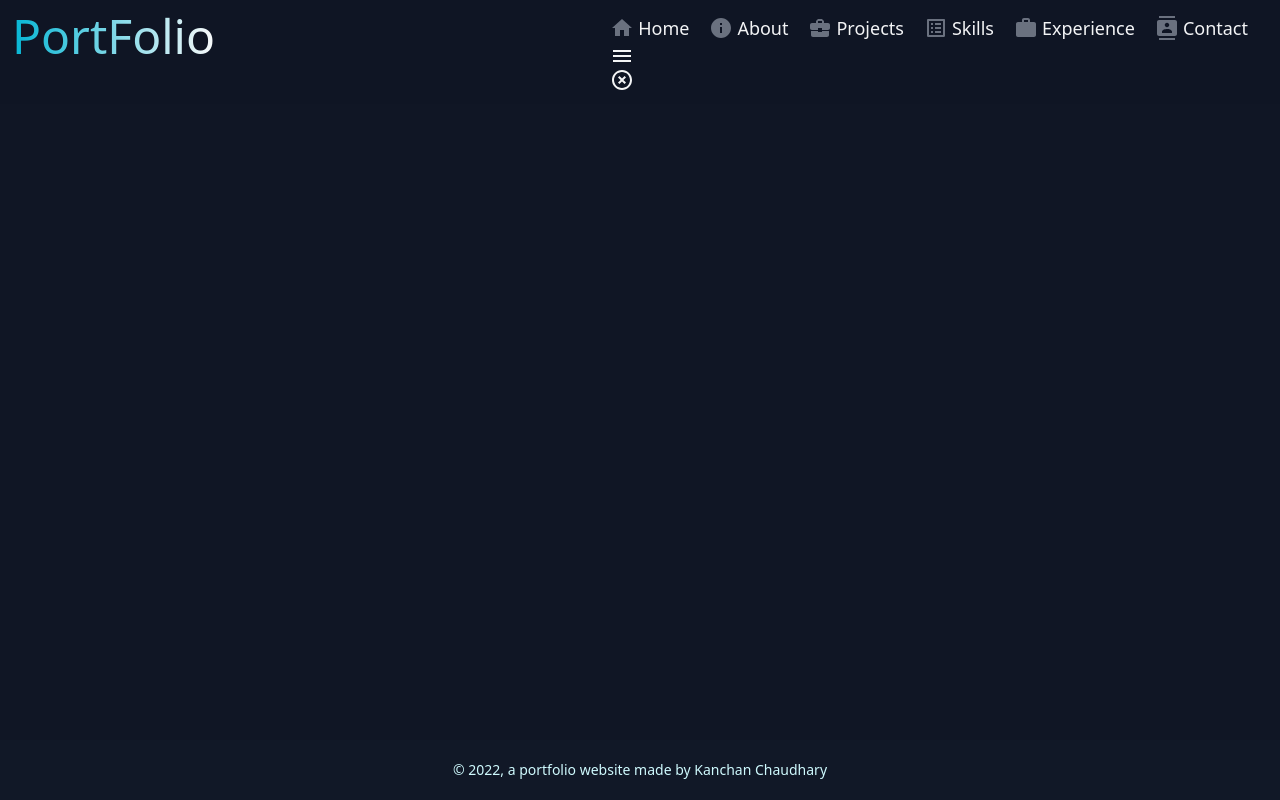
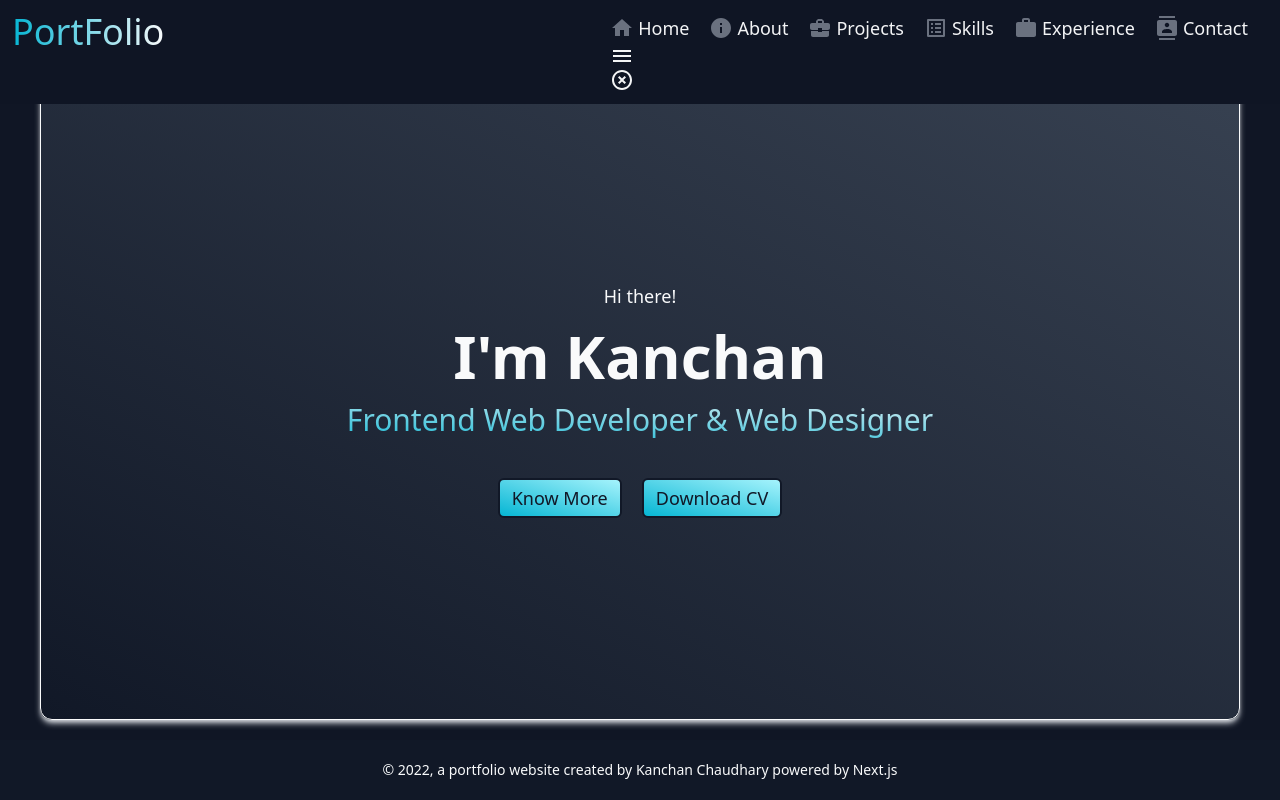
Before and after one commit to kanchan7c/online-resume, a Next.js app: page / in a window 1280 px wide. Shown: the top 800 px of the page. Built offline with nearby package versions, Linux system fonts and the light colour scheme.

Commit message:
homepage completed

```diff
--- /dev/null
+++ b/components/button.js
@@ -0,0 +1,15 @@
+import React from 'react';
+
+const Button = ({ children, url, target }) => {
+  return (
+    <a
+      href={url ? url : ''}
+      target={target ? target : ''}
+      className='bg-gradient-to-tr from-cyan-500 to-cyan-200 md:font-normal text-sm md:text-lg text-gray-900 rounded-md px-3 py-1 flex align-middle hover:scale-95 transition-transform border-2 border-gray-900'
+    >
+      {children}
+    </a>
+  );
+};
+
+export default Button;
--- a/components/footer.js
+++ b/components/footer.js
@@ -2,8 +2,9 @@ import React from 'react';
 
 const Footer = () => {
   return (
-    <div className='bg-gray-900 text-cyan-100  text-center p-5 fixed bottom-0 right-0 left-0 text-sm'>
-      &copy; 2022, a portfolio website made by Kanchan Chaudhary
+    <div className='bg-gray-900 text-gray-50  text-center p-5 fixed bottom-0 right-0 left-0 text-sm font-thin'>
+      &copy; 2022, a portfolio website created by Kanchan Chaudhary powered by
+      <span className='font-extralight'> Next.js</span>
     </div>
   );
 };
--- a/components/logo.js
+++ b/components/logo.js
@@ -3,7 +3,7 @@ import Link from 'next/link';
 
 const Logo = () => {
   return (
-    <div className='lg:text-5xl text-2xl bg-gradient-to-r from-cyan-500 to-gray-50 text-transparent bg-clip-text'>
+    <div className='lg:text-4xl text-2xl bg-gradient-to-r from-cyan-500 to-gray-50 text-transparent bg-clip-text'>
       <Link href='/'>PortFolio</Link>
     </div>
   );
--- a/components/navbar.js
+++ b/components/navbar.js
@@ -33,7 +33,7 @@ const Navbar = () => {
       <ul className='hidden md:block'>
         {navLinks.map((item) => (
           <Link href={item?.link} key={item?.name} className='flex'>
-            <a className='mr-2 lg:mr-5  hover:text-teal-200 font-light lg:text-lg'>
+            <a className='mr-2 lg:mr-5  hover:text-teal-200 font-light lg:text-lg transition-colors'>
               <span className='mr-1 text-xs align-middle text-gray-500'>
                 {item?.icon}
               </span>
@@ -58,7 +58,7 @@ const Navbar = () => {
         >
           {navLinks.map((item) => (
             <Link href={item?.link} key={item?.name}>
-              <a className='mb-4 md:mr-5  hover:text-teal-200 font-light md:text-lg'>
+              <a className='mb-4 md:mr-5  hover:text-teal-200  transition-colors font-light md:text-lg'>
                 {item?.icon}
               </a>
             </Link>
--- a/pages/about.js
+++ b/pages/about.js
@@ -14,7 +14,7 @@ const About = () => {
           <link rel='shortcut icon' href='about.png' type='image/x-icon' />
           <meta property='og:title' content='Portfolio | About' key='title' />
         </Head>
-        About
+        <div className='md:min-h-[80vh] p-20 rounded-xl shadow-md shadow-gray-300  border border-gray-50 bg-gradient-to-tr from-gray-900 to-gray-700'></div>
       </Wrapper>
       <Footer />
     </>
--- a/pages/contact.js
+++ b/pages/contact.js
@@ -14,7 +14,7 @@ const Contact = () => {
           <link rel='shortcut icon' href='contact.png' type='image/x-icon' />
           <meta property='og:title' content='Portfolio | Contact' key='title' />
         </Head>
-        contact
+        <div className='md:min-h-[80vh] p-20 rounded-xl shadow-md shadow-gray-300  border border-gray-50 bg-gradient-to-tr from-gray-900 to-gray-700'></div>
       </Wrapper>
       <Footer />
     </>
--- a/pages/experience.js
+++ b/pages/experience.js
@@ -18,7 +18,7 @@ const Experience = () => {
           />
           <link rel='shortcut icon' href='work.png' type='image/x-icon' />
         </Head>
-        experience
+        <div className='md:min-h-[80vh] p-20 rounded-xl shadow-md shadow-gray-300  border border-gray-50 bg-gradient-to-tr from-gray-900 to-gray-700'></div>
       </Wrapper>
       <Footer />
     </>
--- a/pages/home.js
+++ b/pages/home.js
@@ -3,6 +3,8 @@ import Head from 'next/head';
 import Wrapper from '../components/wrapper';
 import Header from '../components/header';
 import Footer from '../components/footer';
+import Link from 'next/link';
+import Button from '../components/button';
 
 const HomePage = () => {
   return (
@@ -14,7 +16,28 @@ const HomePage = () => {
       </Head>
       <Header />
       <Wrapper>
-        <p>This is homepage</p>
+        <div className='flex justify-center align-middle flex-col text-center md:min-h-[80vh] p-20 rounded-xl shadow-md shadow-gray-300  border border-gray-50 bg-gradient-to-tr from-gray-900 to-gray-700'>
+          <div className='font-thin text-xs md:text-lg mb-4'>Hi there!</div>
+          <div className='font-semibold text-4xl md:text-6xl mb-4'>
+            I&apos;m Kanchan
+          </div>
+          <div className='bg-gradient-to-tr from-cyan-500 to-gray-100 text-transparent bg-clip-text text-2xl md:text-3xl font-extralight'>
+            Frontend Web Developer &amp; Web Designer
+          </div>
+          <div className='mt-10 flex align-middle justify-center gap-5 w-[100%]'>
+            <Link href='/about'>
+              <Button url='/about'>Know More</Button>
+            </Link>
+            <Button
+              url='https://docs.google.com/document/d/15R40sSthTAR8UI2xBTL0qUDfRelQbmdZf7SmmsvgIfI/edit'
+              target='_blank'
+              rel='noreferrer'
+              download
+            >
+              Download CV
+            </Button>
+          </div>
+        </div>
       </Wrapper>
       <Footer />
     </>
--- a/pages/projects.js
+++ b/pages/projects.js
@@ -18,7 +18,7 @@ const Projects = () => {
             key='title'
           />
         </Head>
-        projects
+        <div className='md:min-h-[80vh] p-20 rounded-xl shadow-md shadow-gray-300  border border-gray-50 bg-gradient-to-tr from-gray-900 to-gray-700'></div>
       </Wrapper>
       <Footer />
     </>
--- a/pages/skills.js
+++ b/pages/skills.js
@@ -14,7 +14,7 @@ const Skills = () => {
           <link rel='shortcut icon' href='skills.png' type='image/x-icon' />
           <meta property='og:title' content='Portfolio | Skills' key='title' />
         </Head>
-        skills
+        <div className='md:min-h-[80vh] p-20 rounded-xl shadow-md shadow-gray-300  border border-gray-50 bg-gradient-to-tr from-gray-900 to-gray-700'></div>
       </Wrapper>
       <Footer />
     </>
```
